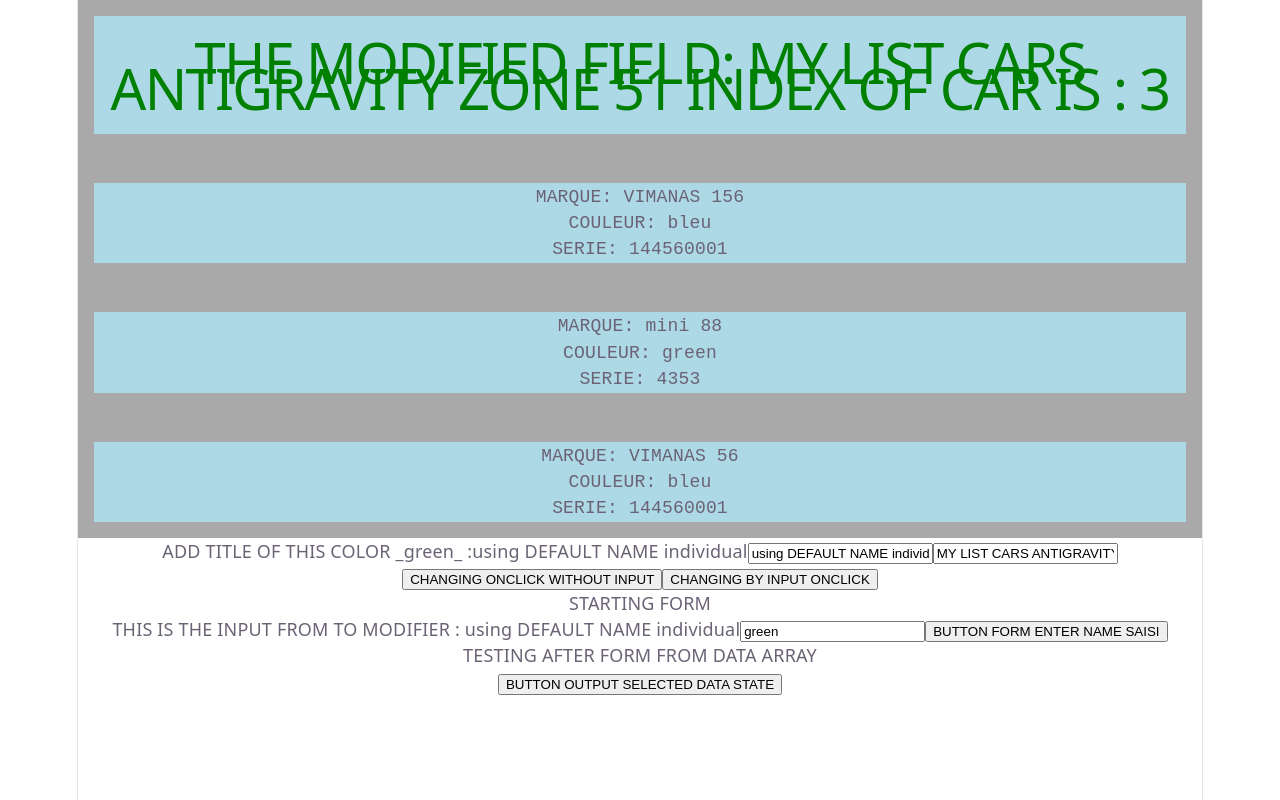
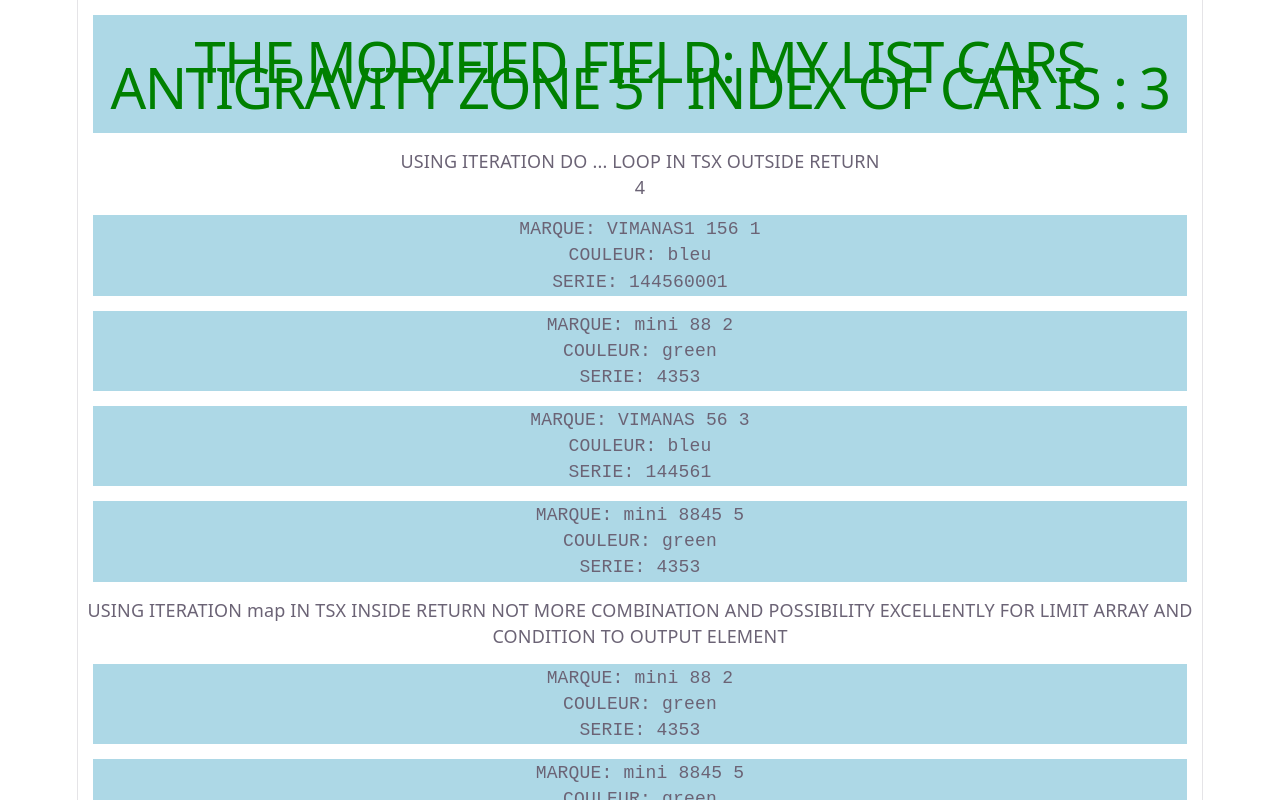
Before and after one commit to daversa-nicolas/pw4-vite, a React (Vite) app: page / in a window 1280 px wide. Shown: the top 800 px of the page. Built offline with nearby package versions, Linux system fonts and the light colour scheme.

Commit message:
build-iteration-do-loop-and-map-to-output-in-dom-an-array-of-objet-template-4

```diff
--- a/src/components/Mycars.tsx
+++ b/src/components/Mycars.tsx
@@ -1,4 +1,4 @@
-import { Component } from 'react';
+import {Component, type JSX} from 'react';
 import Cars, {type CarsInter} from './Cars';
 import './Mycars.scss'
 import Wrapper from "./Wrapper";
@@ -23,7 +23,7 @@ export interface MycarsState {
 // COUPLES PROPS STATES IN
 // COMPONENT CARS
 
-const elementMycar = "parentMycars";
+// const elementMycar = "parentMycars";
 
 
 
@@ -49,23 +49,38 @@ class Mycars extends Component <titleProps, MycarsState> {
             car : [
                 // FIRST ELEMENT OF ARRAY CAR <CarsInter>
                 {
-                    marque: "VIMANAS 156",
+                    marque: "VIMANAS1 156 1",
                     couleur: "bleu",
                     serie: 144560001
                 },
                 {
-                    marque: "mini 88",
+                    marque: "mini 88 2",
                     couleur: "green",
                     serie: 4353
                 },
                 {
-                    marque: "VIMANAS 56",
+                    marque: "VIMANAS 56 3",
                     couleur: "bleu",
-                    serie: 144560001
+                    serie: 144561
+                },
+                {
+                    marque: "VIMANAS 46 4",
+                    couleur: "bleu",
+                    serie: 144221
+                },
+                {
+                    marque: "mini 8845 5",
+                    couleur: "green",
+                    serie: 4353
+                },
+                {
+                    marque: "VIMANAS 5546 6",
+                    couleur: "bleu",
+                    serie: 143211
                 }
             ]
 /*
-            // DEFINE ELEMENT AN OBJET OF INTERFACE
+            // DEFINE ELEMENTS IN OBJET OF INTERFACE
             car1= {
                 marque: "VIMANAS 56",
                 couleur: "bleu",
@@ -85,27 +100,85 @@ class Mycars extends Component <titleProps, MycarsState> {
         }
 
     }
+    // END CONSTRUCTOR
+
+    // do loop outside the tsx : no possible declaring let index inside
+    // can't declare variables or use a do...while loop directly inside
+
 
 
     render() {
-
+        console.log("LEIGHT_CAR_ARRAY : " + this.state.car.length);
         // NOTE COLOR IS AN OBJET
         const {title, color, indexOfCars} = this.props;
         const {car} = this.state;
         // const { marque, couleur, serie } = this.state.car2;
         // const { marque, couleur, serie } = this.state.car3;
+        let i:number = 0;
+        // DECLARING
+        const carsElements: JSX.Element[] = [];
+
+        do {
+            if (i%2==0 || car[i].serie === 4353) {
+            carsElements.push(
+
+                <Cars
+                      key={i}
+                      marque={car[i].marque}
+                      couleur={car[i].couleur}
+                      serie={car[i].serie}/>
+
+            );
+
+            }else{
+                //nothing
+            };
+
+            i=i+1;
+
+        } while(i < car.length);
+
+        const limitSup: number=6;
 
         return (
-            <div className={elementMycar}>
 
-
+        <div>
                 <div>
                     <Wrapper>
                         <h1 style={{color}}>THE MODIFIED FIELD: {title} INDEX OF CAR IS : {indexOfCars}</h1>
                     </Wrapper>
                 </div>
 
-                <div>
+            {/* output iteration elements in array carsElements TSX here */}
+            <div>USING ITERATION DO ... LOOP IN TSX OUTSIDE RETURN</div>
+            {carsElements[3].key}
+            {carsElements}
+
+            <div>USING ITERATION map IN TSX INSIDE RETURN NOT MORE COMBINATION AND POSSIBILITY EXCELLENTLY
+                FOR LIMIT ARRAY AND CONDITION TO OUTPUT ELEMENT</div>
+
+            {car.slice(0,limitSup).map( (elemCar, index) =>
+                    {
+                        if( elemCar.serie === 4353 ){
+                            return (
+                                    <Cars
+                                        key={index}
+                                        marque={elemCar.marque}
+                                        couleur={elemCar.couleur}
+                                        serie={elemCar.serie}/>
+                                    );
+                        }else{
+                            return null;
+                        }
+
+                    }
+                )
+            }
+
+
+
+
+            {/*<div>
                     <Cars marque={car[0].marque}
                           couleur={car[0].couleur}
                           serie={car[0].serie}/>
@@ -121,7 +194,7 @@ class Mycars extends Component <titleProps, MycarsState> {
                     <Cars marque={car[2].marque}
                           couleur={car[2].couleur}
                           serie={car[2].serie}/>
-                </div>
+                </div>*/}
 
             </div>
         )
```
